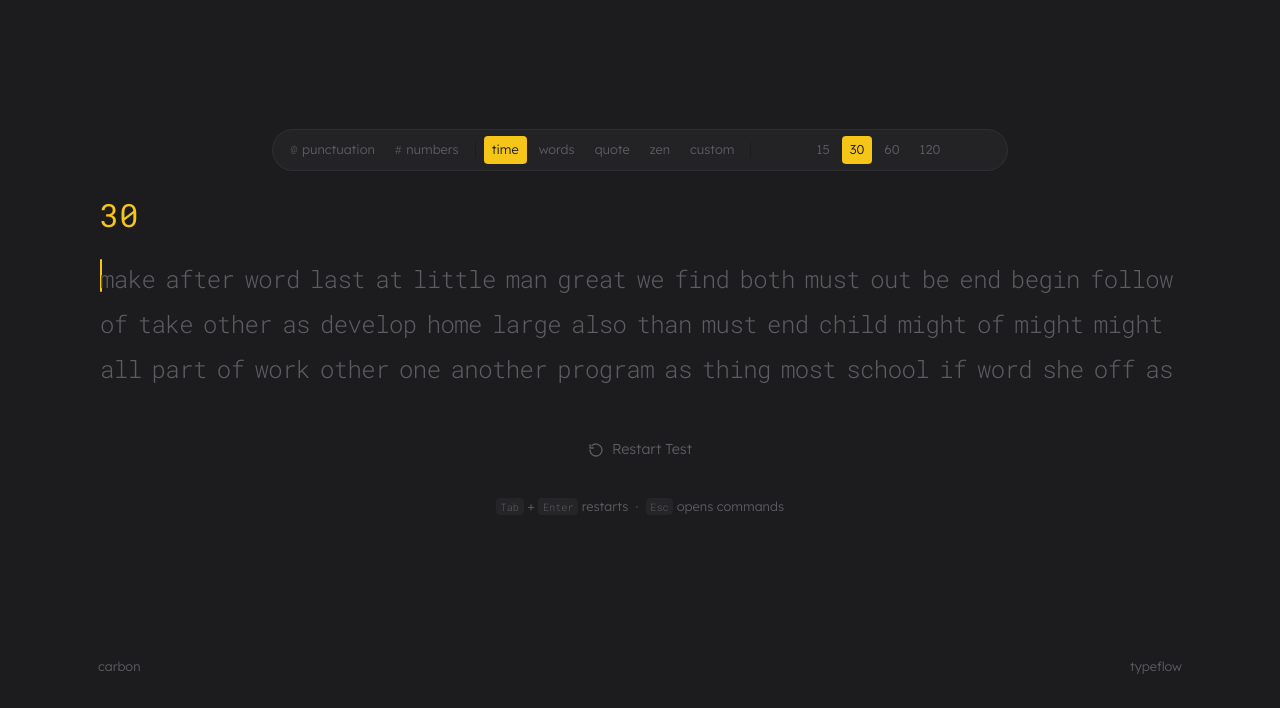
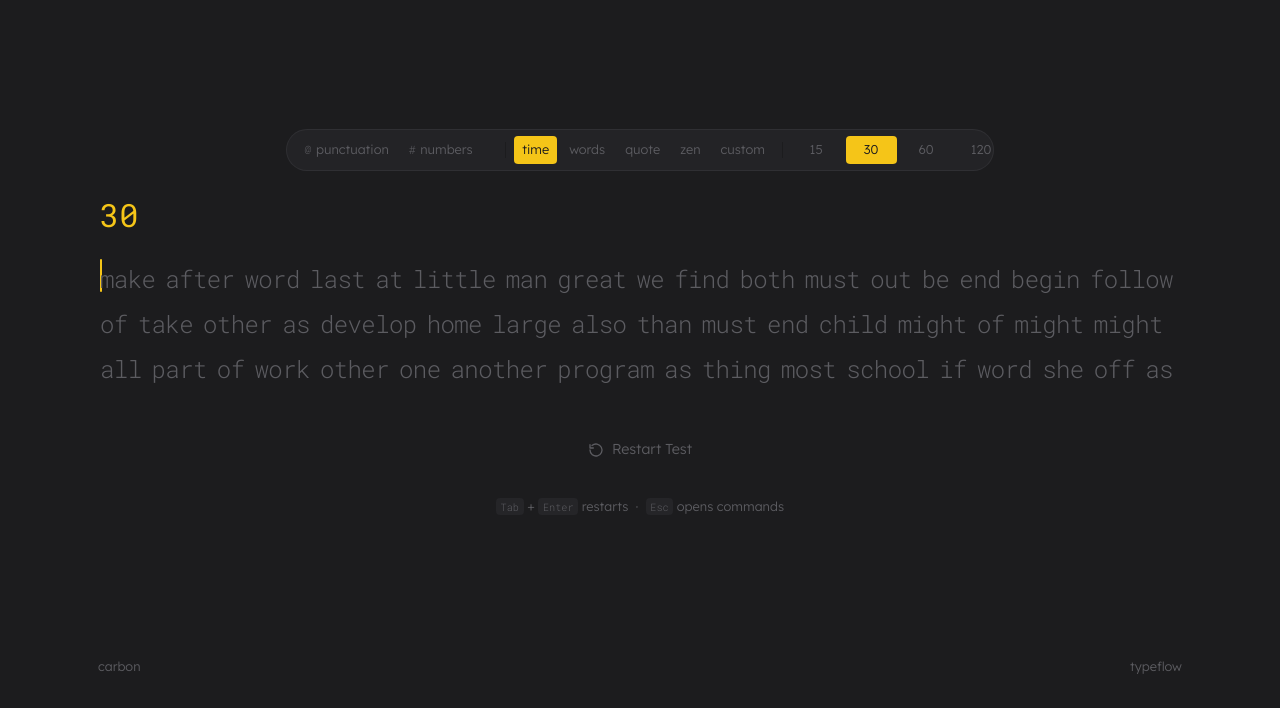
Before and after one commit to Aswin-2266/typeflow, a website built with Vite: page apps/web/index.html in a window 1280 px wide. Shown: the part 92-800 px from the top of the page. Built offline with nearby package versions, Linux system fonts and the light colour scheme; no server answers.

Commit message:
fix: stabilize config bar mode options

```diff
--- a/apps/web/src/styles/_components.scss
+++ b/apps/web/src/styles/_components.scss
@@ -68,11 +68,10 @@
   display: grid;
   font-size: 0.8rem;
   gap: var(--space-sm);
-  grid-template-columns: max-content 1px max-content 1px minmax(12rem, 1fr);
-  justify-content: stretch;
+  grid-template-columns: 12.5rem 1px 16.25rem 1px 13.5rem;
   padding: 0.4rem 0.6rem;
   transition: opacity var(--transition-slow);
-  width: min(100%, 46rem);
+  width: 44.25rem;
 }
 
 .config-group {
@@ -82,19 +81,36 @@
   min-width: 0;
 }
 
+.config-bar > .config-group:first-child {
+  justify-content: flex-start;
+}
+
+.config-bar > .config-group[aria-label="Test mode"] {
+  justify-content: center;
+}
+
 /*
- * The final grid column is intentionally fixed. Each mode renders a different
- * number and width of options, but reserving the slot prevents the centred
- * configuration bar—and the mode selector inside it—from jumping sideways.
+ * Every mode occupies the same fixed grid track. The options are also given
+ * four equal cells, so short time values and long quote labels cannot alter
+ * the position of a divider, the mode selector, or the bar itself.
  */
 #mode-options {
-  justify-content: center;
+  display: grid;
+  grid-template-columns: repeat(4, minmax(0, 1fr));
+  justify-items: center;
 
-  &:empty::before {
-    color: var(--sub-color);
-    content: "—";
-    opacity: 0.55;
+  .config-btn,
+  .config-options-placeholder {
+    justify-content: center;
+    min-width: 0;
+    width: 100%;
   }
+}
+
+.config-options-placeholder {
+  color: var(--sub-color);
+  grid-column: 1 / -1;
+  opacity: 0.55;
 }
 
 .config-divider {
@@ -229,6 +245,7 @@
 
   #mode-options {
     min-height: 2rem;
+    width: min(100%, 20rem);
   }
 }
 
--- a/apps/web/src/ui/app.ts
+++ b/apps/web/src/ui/app.ts
@@ -338,9 +338,16 @@ export class App {
         )
         break
 
-      default:
-        // zen and custom have no extra options.
+      default: {
+        // Keep the four-cell options slot occupied when this mode has no
+        // options. This prevents either divider or the mode selector moving.
+        const placeholder = document.createElement("span")
+        placeholder.className = "config-options-placeholder"
+        placeholder.textContent = "—"
+        placeholder.setAttribute("aria-hidden", "true")
+        container.appendChild(placeholder)
         break
+      }
     }
   }
 
```
